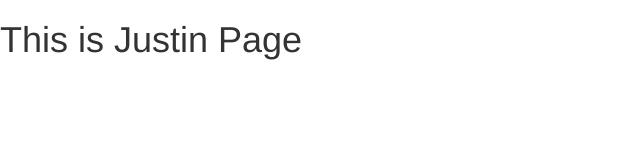
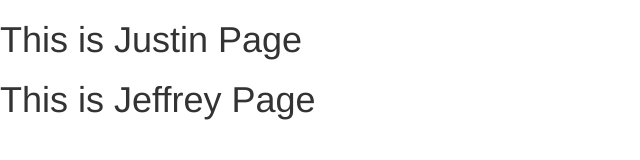
Before and after one commit to gaohongwei/gaohongwei.github.io, a plain HTML site: page index.html in a window 1280 px wide. Shown: the whole page, without its empty margins (0-640 px from the left). Drawn offline with nearby package versions, Linux system fonts and the light colour scheme.

Commit message:
Update index.html

```diff
--- a/index.html
+++ b/index.html
@@ -14,7 +14,7 @@
 </head>
 <body>
   <h1>This is Justin Page</h1>
-
+  <h1>This is Jeffrey Page</h1>
 
 </body>
 </html>
```
